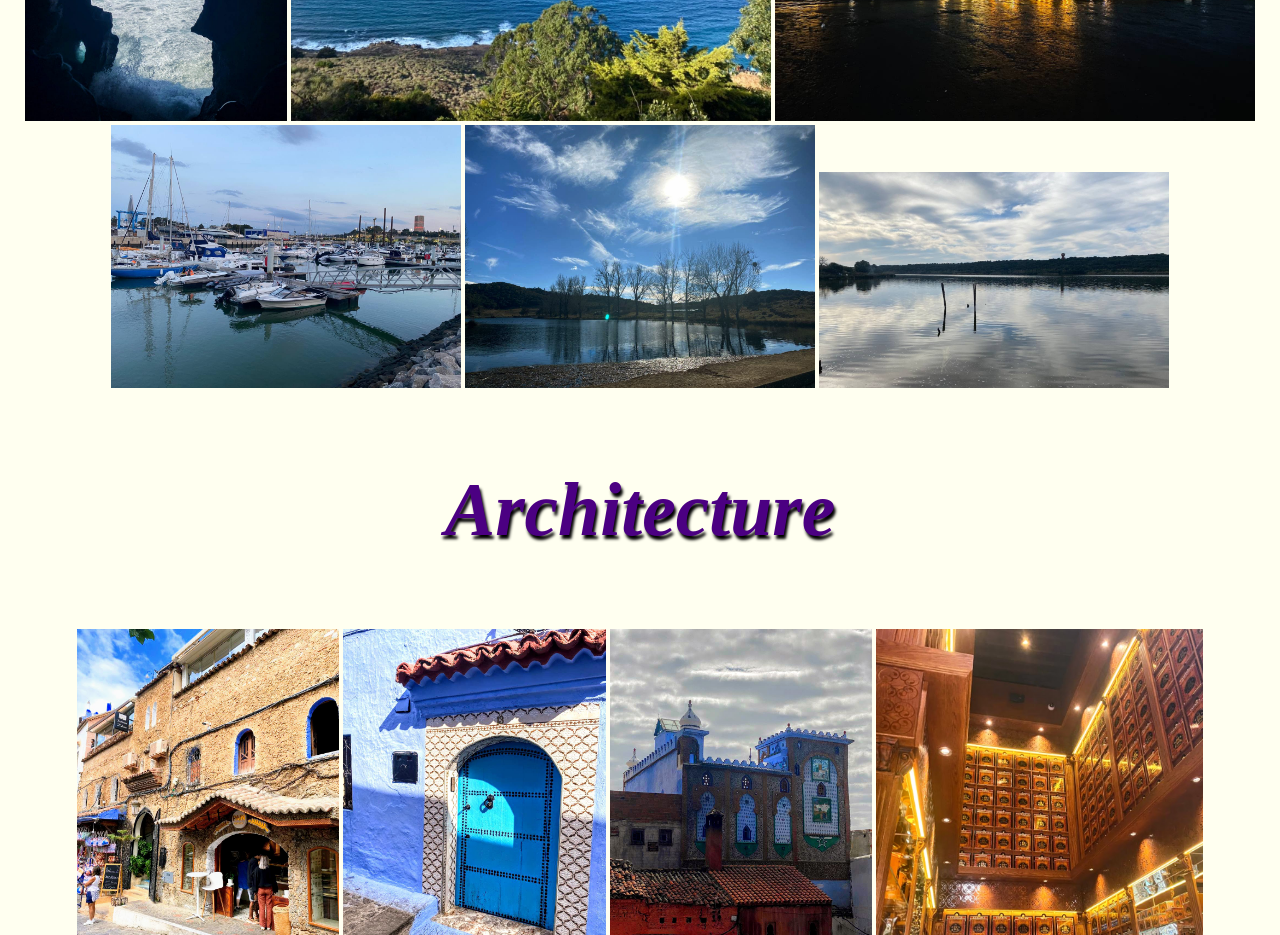
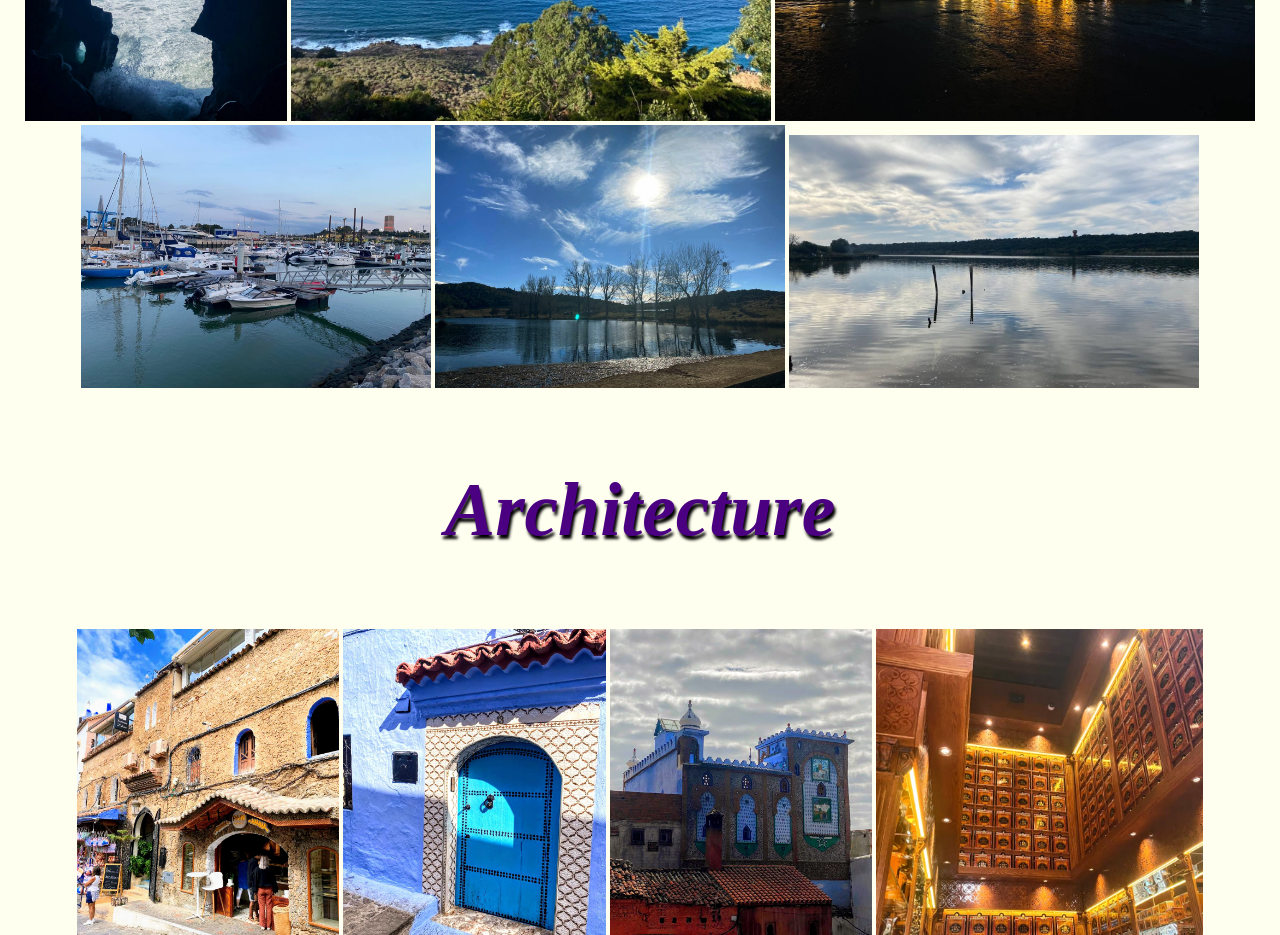
Before and after one commit to KAOUTHAR112/ELATTAOUIKAOUTHAR, a plain HTML site: page index.html in a window 1280 px wide. Shown: the part 6640-7575 px from the top of the page. Drawn offline with Linux system fonts and the light colour scheme.

Commit message:
Update index.html

```diff
--- a/index.html
+++ b/index.html
@@ -133,7 +133,7 @@
 		<img src="mer7.jpg" class="widh">
 		<img src="mer6.jpg" class="heigh11">
 		<img src="mer11.jpg" class="heigh11">
-		<img src="mer9.jpeg" class="heigh11">
+		<img src="mer9.jpeg" class="heigh1">
 	</div>
 	<div class="imm">
 		<h3 id="architecture">Architecture</h3>
```
